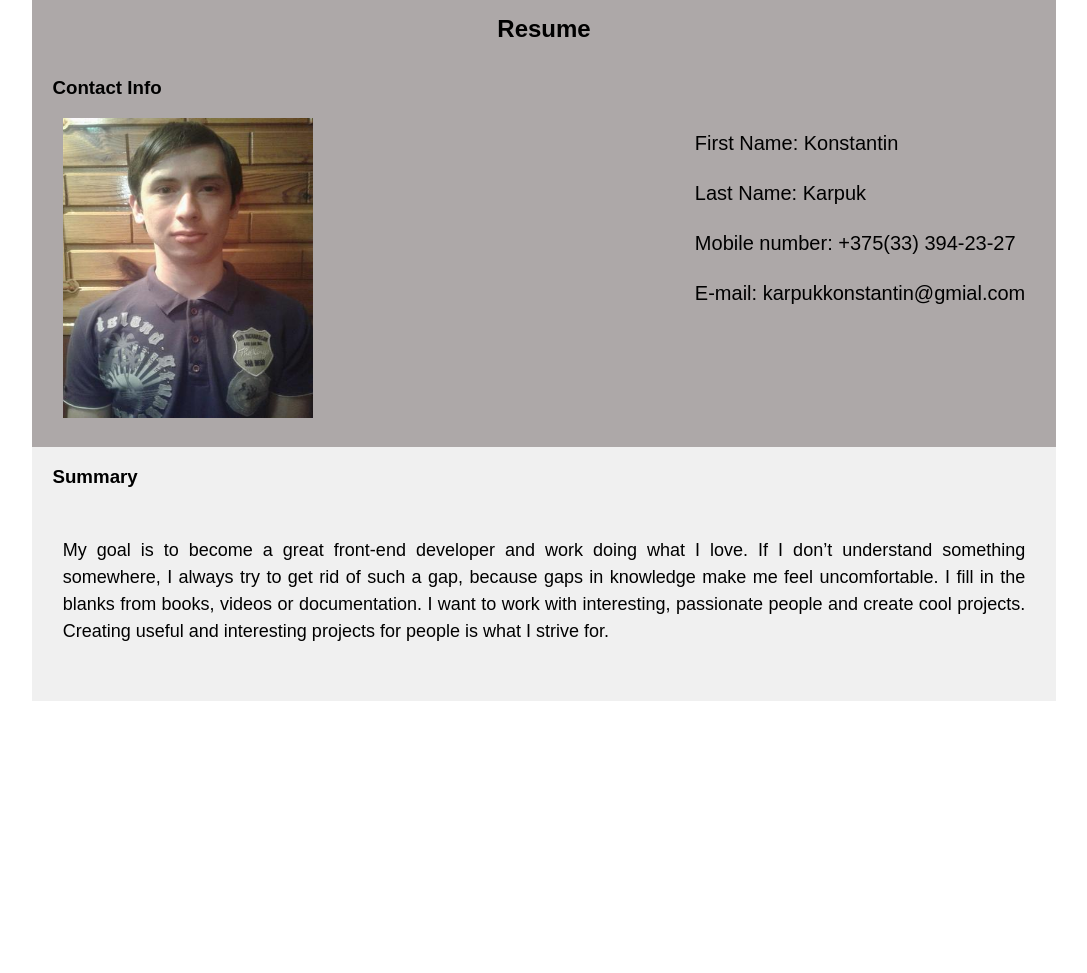
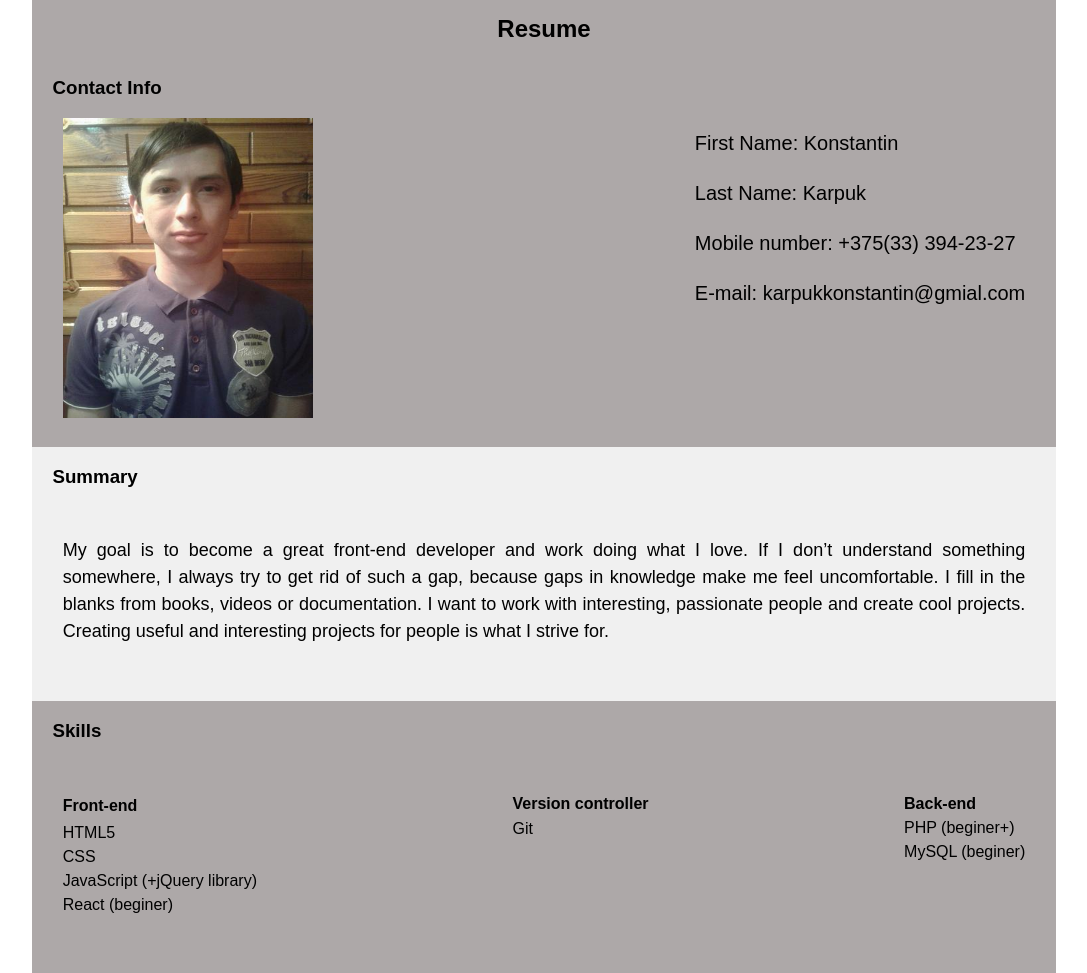
Before and after one commit to Setraiser/rsschool-cv, a plain HTML site: page index.html in a window 1280 px wide. Shown: the whole page, without its empty margins (96-1183 px from the left). Before the commit the page ends 800 px from the top, so only its background shows below. Drawn offline with Linux system fonts and the light colour scheme.

Commit message:
feat: add skills and styles

```diff
--- a/css/style.css
+++ b/css/style.css
@@ -82,3 +82,19 @@ h4 {
 #summary .site-container {
     background-color: #f0f0f0;
 }
+
+#summary .site-container {
+    background-color: #f0f0f0;
+}
+
+#skills .wrapper {
+    width: 100%;
+}
+
+.skills-block {
+    padding: 3%;
+}
+
+.skills-block ul li {
+    padding: 3px 0;
+}
--- a/index.html
+++ b/index.html
@@ -40,6 +40,35 @@
                     </div>
                 </div>
             </section>
+            <section id="skills">
+                <div class="site-container">
+                    <h3>Skills</h3>
+                    <div class="wrapper">
+                        <div class="skills-block">
+                            <h4>Front-end</h4>
+                            <ul>
+                                <li>HTML5</li>
+                                <li>CSS</li>
+                                <li>JavaScript (+jQuery library)</li>
+                                <li>React (beginer)</li>
+                            </ul>
+                        </div>
+                        <div class="skills-block">
+                            <h4>Version controller</h4>
+                            <ul>
+                                <li>Git</li>
+                            </ul>
+                        </div>
+                        <div class="skills-block">
+                            <h4>Back-end</h4>
+                            <ul>
+                                <li>PHP (beginer+)</li>
+                                <li>MySQL (beginer)</li>
+                            </ul>
+                        </div>
+                    </div>
+                </div>
+            </section>
         </main>
     </body>
 </html>
```
